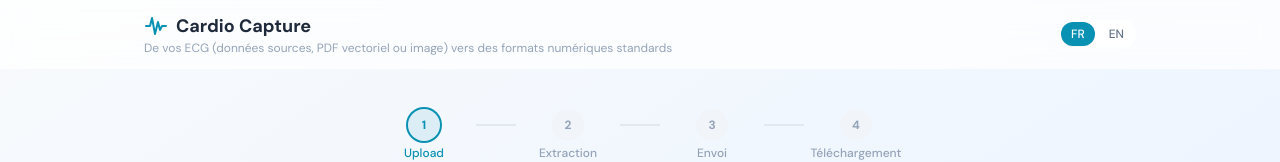
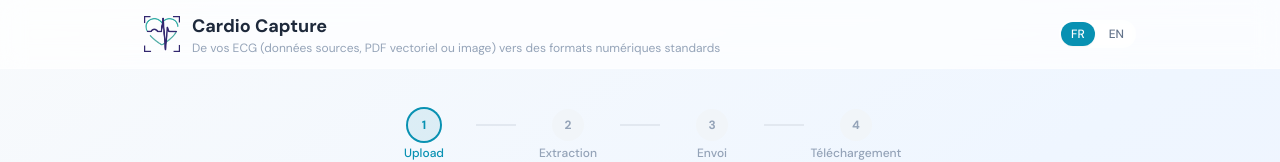
Before and after one commit to data-coeur/ECG-PDFvectorise-to-XML, a React (Vite) app in the folder src/frontend/: page / in a window 1280 px wide. Shown: the top 162 px of the page. Built offline with nearby package versions, Linux system fonts and the light colour scheme.

Commit message:
Fix header logo: add assets folder with logo.png, replace SVG wave

```diff
--- a/src/frontend/src/App.tsx
+++ b/src/frontend/src/App.tsx
@@ -218,14 +218,12 @@ export default function App() {
       {/* Header */}
       <header className="sticky top-0 z-50 border-b border-white/30 bg-white/70 backdrop-blur-md">
         <div className="mx-auto flex max-w-5xl items-center justify-between px-4 py-3">
-          <div>
-            <h1 className="text-lg font-semibold text-slate-800 flex items-center gap-2">
-              <svg className="w-6 h-6 text-primary" viewBox="0 0 24 24" fill="none" stroke="currentColor" strokeWidth="2" strokeLinecap="round" strokeLinejoin="round">
-                <polyline points="2,12 6,12 8,4 11,20 14,8 16,16 18,12 22,12" />
-              </svg>
-              {t('app.title')}
-            </h1>
-            <p className="text-xs text-slate-400">{t('app.subtitle')}</p>
+          <div className="flex items-center gap-3">
+            <img src={logoSrc} alt="Cardio Capture" className="h-9 w-auto" />
+            <div>
+              <h1 className="text-lg font-semibold text-slate-800">{t('app.title')}</h1>
+              <p className="text-xs text-slate-400">{t('app.subtitle')}</p>
+            </div>
           </div>
           <div className="flex items-center gap-2">
             {batch.length > 0 && (
```
Also changed, not shown: src/frontend/src/assets/logo.png (added).
